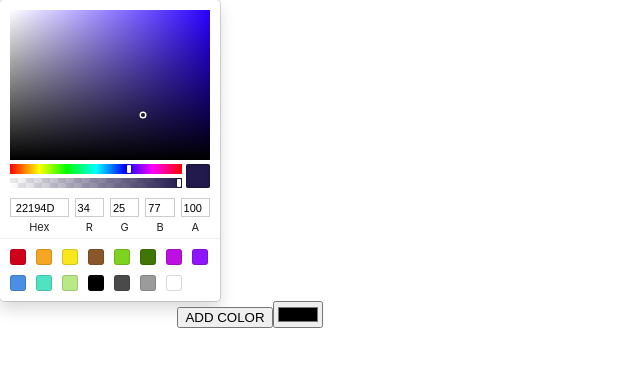
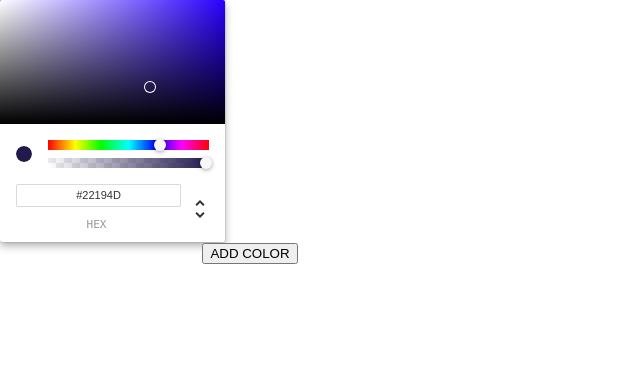
Before and after one commit to OlaFro/React-color-palette-generator, a React (Create React App) app: page / in a window 1280 px wide. Shown: the top 366 px of the page, without its empty margins (0-640 px from the left). Built offline with nearby package versions, Linux system fonts and the light colour scheme.

Commit message:
before refractoring to separate components

```diff
--- a/package.json
+++ b/package.json
@@ -3,6 +3,7 @@
   "version": "0.1.0",
   "private": true,
   "dependencies": {
+    "@material-ui/styles": "^4.10.0",
     "@testing-library/jest-dom": "^5.11.6",
     "@testing-library/react": "^11.2.2",
     "@testing-library/user-event": "^12.2.2",
--- a/src/App.js
+++ b/src/App.js
@@ -1,9 +1,9 @@
 import "./App.css";
-import ColorPicker from "./ColorPicker";
+import Generator from "./Generator";
 function App() {
   return (
     <div className="App">
-      <ColorPicker />
+      <Generator />
     </div>
   );
 }
--- a/src/ColorPicker.css
+++ b/src/ColorPicker.css
@@ -1,4 +1,4 @@
-.picker {
+/* .picker {
   width: 500px;
 }
 
@@ -13,4 +13,4 @@
 
 .click {
   cursor: pointer;
-}
+} */
--- a/src/ColorPicker.js
+++ b/src/ColorPicker.js
@@ -1,12 +1,34 @@
 import React from "react";
-import { SketchPicker } from "react-color";
+import { ChromePicker } from "react-color";
 import { useState } from "react";
+import { withStyles } from "@material-ui/core/styles";
 import "./ColorPicker.css";
 const { v4: uuid4 } = require("uuid");
 
-export default function ColorPicker() {
+const styles = {
+  picker: {
+    width: "500px",
+  },
+
+  box: {
+    width: "10rem",
+    height: "10rem",
+  },
+
+  display: {
+    display: "flex",
+  },
+
+  click: {
+    cursor: "pointer",
+  },
+};
+
+function ColorPicker(props) {
   const [pickedColor, setPickedColor] = useState({});
   const [palette, setPalette] = useState([]);
+
+  const { classes } = props;
 
   function handleClick() {
     setPalette([...palette, pickedColor]);
@@ -19,13 +41,16 @@ export default function ColorPicker() {
 
   return (
     <div>
-      <div className="display">
+      <div className={classes.display}>
         {console.log(palette)}
         {palette.map((elem) => (
-          <div className="box" style={{ backgroundColor: `${elem.color}` }}>
+          <div
+            className={classes.box}
+            style={{ backgroundColor: `${elem.color}` }}
+          >
             <div>
               <span
-                className="click"
+                className={classes.click}
                 onClick={() => {
                   deleteBox(elem.id);
                 }}
@@ -36,16 +61,17 @@ export default function ColorPicker() {
           </div>
         ))}
       </div>
-      <div className="picker">
-        <SketchPicker
+      <div className={classes.picker}>
+        <ChromePicker
           color={pickedColor.color}
-          onChangeComplete={(newColor) =>
+          onChange={(newColor) =>
             setPickedColor({ color: newColor.hex, id: uuid4() })
           }
         />
         <button onClick={handleClick}>ADD COLOR</button>
-        <input type="color" />
       </div>
     </div>
   );
 }
+
+export default withStyles(styles)(ColorPicker);
--- /dev/null
+++ b/src/Generator.js
@@ -0,0 +1,12 @@
+import React from "react";
+import ColorPicker from "./ColorPicker";
+import Palette from "./Palette";
+
+export default function Generator() {
+  return (
+    <div>
+      <Palette />
+      <ColorPicker />
+    </div>
+  );
+}
--- /dev/null
+++ b/src/Palette.js
@@ -0,0 +1,5 @@
+import React from "react";
+
+export default function Palette() {
+  return <div></div>;
+}
```
